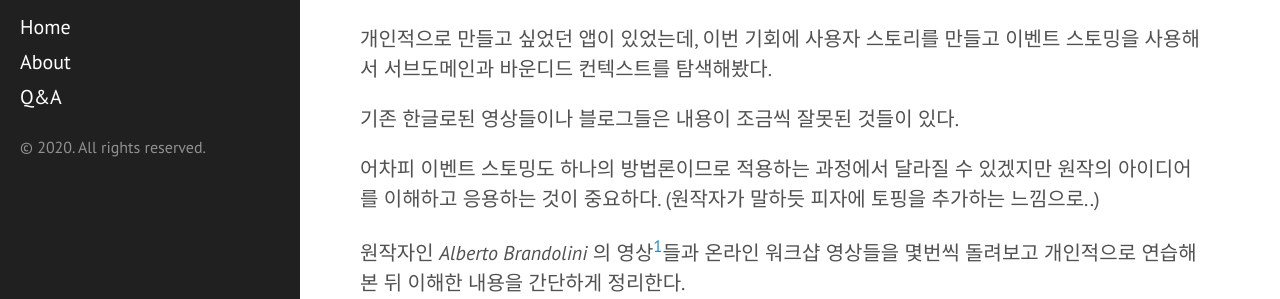
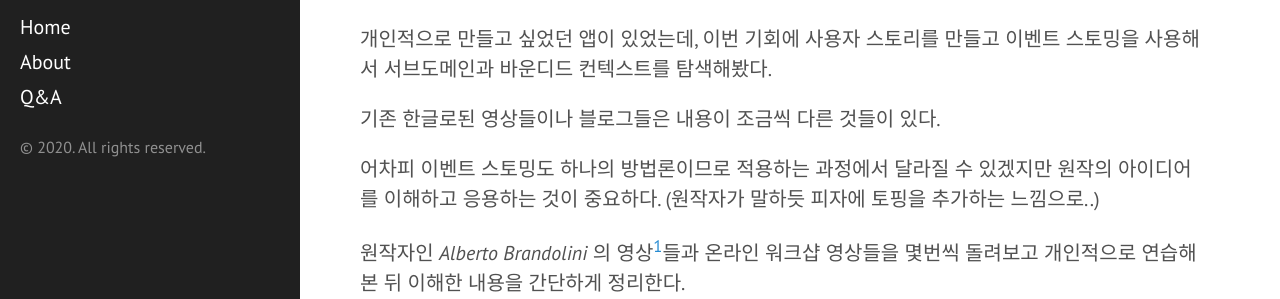
Before and after one commit to haandol/haandol.github.com, a Jekyll site: the page built from _posts/2020-12-10-demystifying-event-storming.md, in a window 1280 px wide and 900 px high, scrolled down 347 px. Shown: the part 154-453 px from the top of the window. Built offline with Jekyll 4.4.1, drawn with Linux system fonts in a browser that asks for light colours; comment, search, counter and statistics services are not loaded.

Commit message:
smooth expression

```diff
--- a/_posts/2020-12-10-demystifying-event-storming.md
+++ b/_posts/2020-12-10-demystifying-event-storming.md
@@ -22,7 +22,7 @@ DDD 를 막 공부했는데 실무에 써보고 싶다면 이벤트 스토밍을
 
 개인적으로 만들고 싶었던 앱이 있었는데, 이번 기회에 사용자 스토리를 만들고 이벤트 스토밍을 사용해서 서브도메인과 바운디드 컨텍스트를 탐색해봤다.
 
-기존 한글로된 영상들이나 블로그들은 내용이 조금씩 잘못된 것들이 있다.
+기존 한글로된 영상들이나 블로그들은 내용이 조금씩 다른 것들이 있다.
 
 어차피 이벤트 스토밍도 하나의 방법론이므로 적용하는 과정에서 달라질 수 있겠지만 원작의 아이디어를 이해하고 응용하는 것이 중요하다. (원작자가 말하듯 피자에 토핑을 추가하는 느낌으로..)
 
```
